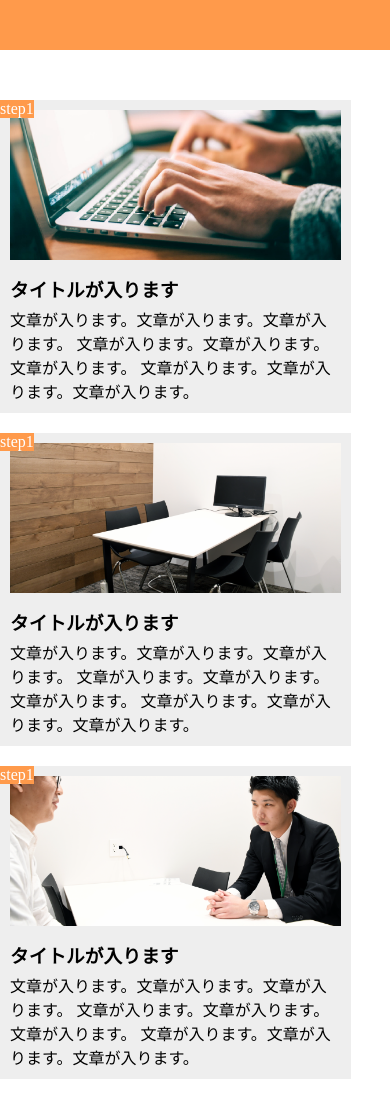
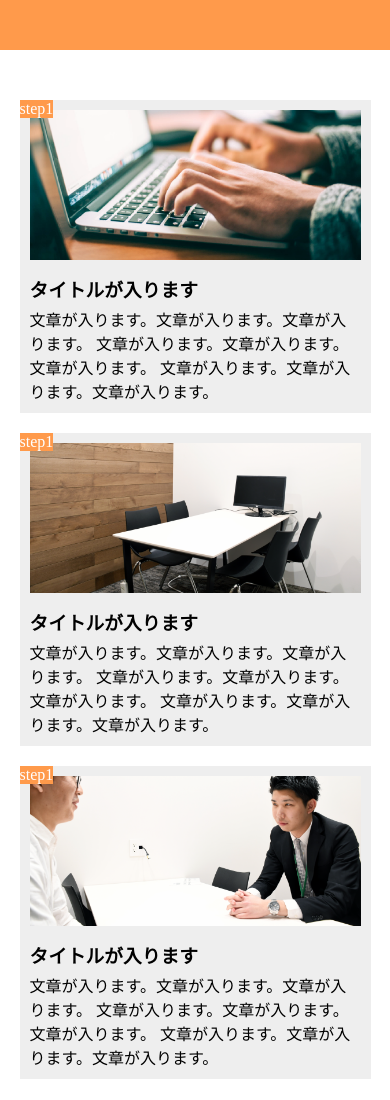
Before and after one commit to shohei524/chapter10, a plain HTML site: page index.html in a window 390 px wide. Drawn offline with Linux system fonts and the light colour scheme.

Commit message:
Initial Commit

```diff
--- a/index.html
+++ b/index.html
@@ -5,7 +5,7 @@
     <meta name="viewport" content="width=device-width,initial-scale=1.0">
     <script src="https://kit.fontawesome.com/acc8464029.js" crossorigin="anonymous"></script>
     <link rel="stylesheet" href="style.css" />
-    <title>chapter9</title>
+    <title>chapter10</title>
   </head>
 
   <body>
--- a/style.css
+++ b/style.css
@@ -79,10 +79,10 @@ footer {
 
   .step-box {
     width: 90%;
-    margin-bottom: 20px;
+    margin: 0 5% 20px;
   }
 
   .step-box:last-child {
-    margin: 0;
+    margin-bottom: 0;
   }
 }
```
